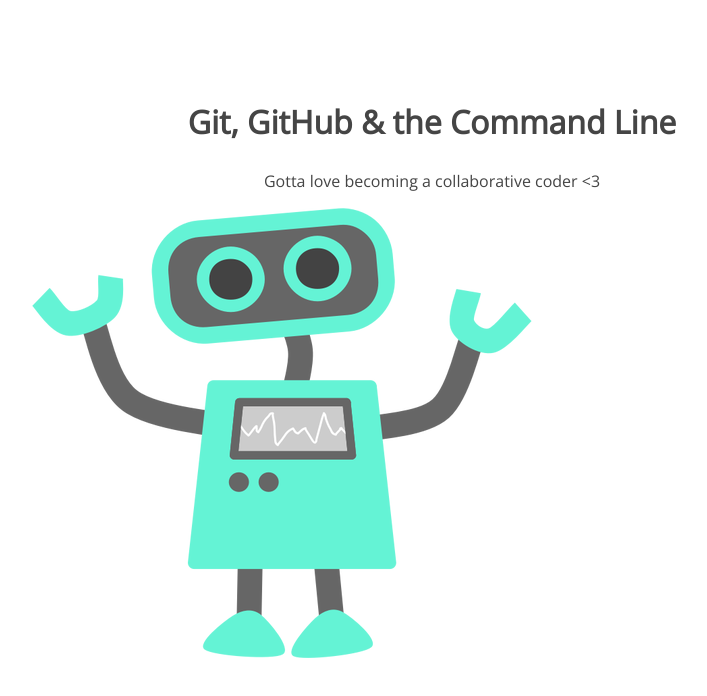
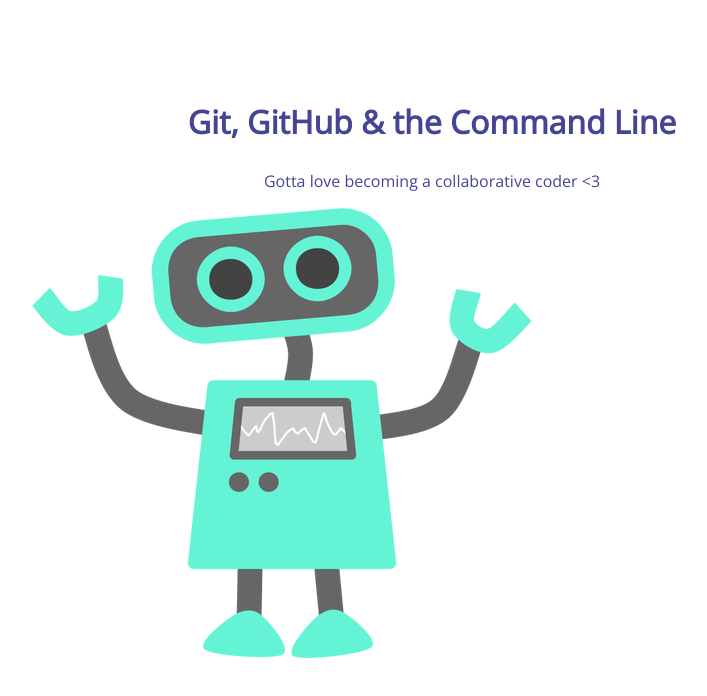
Before and after one commit to Resetete/skillcrush-exercise-105, a plain HTML site: page index.html in a window 1280 px wide. Shown: the whole page, without its empty margins (208-915 px from the left). Drawn offline with nearby package versions, Linux system fonts and the light colour scheme.

Commit message:
h1 color changed

```diff
--- a/css/style.css
+++ b/css/style.css
@@ -5,7 +5,7 @@ section {
 section h1,
 section p {
 	text-align: center;
-	color: #454545;
+	color: #454595;
 }
 section h1 {
 	font: 32px 'Open Sans';
```
